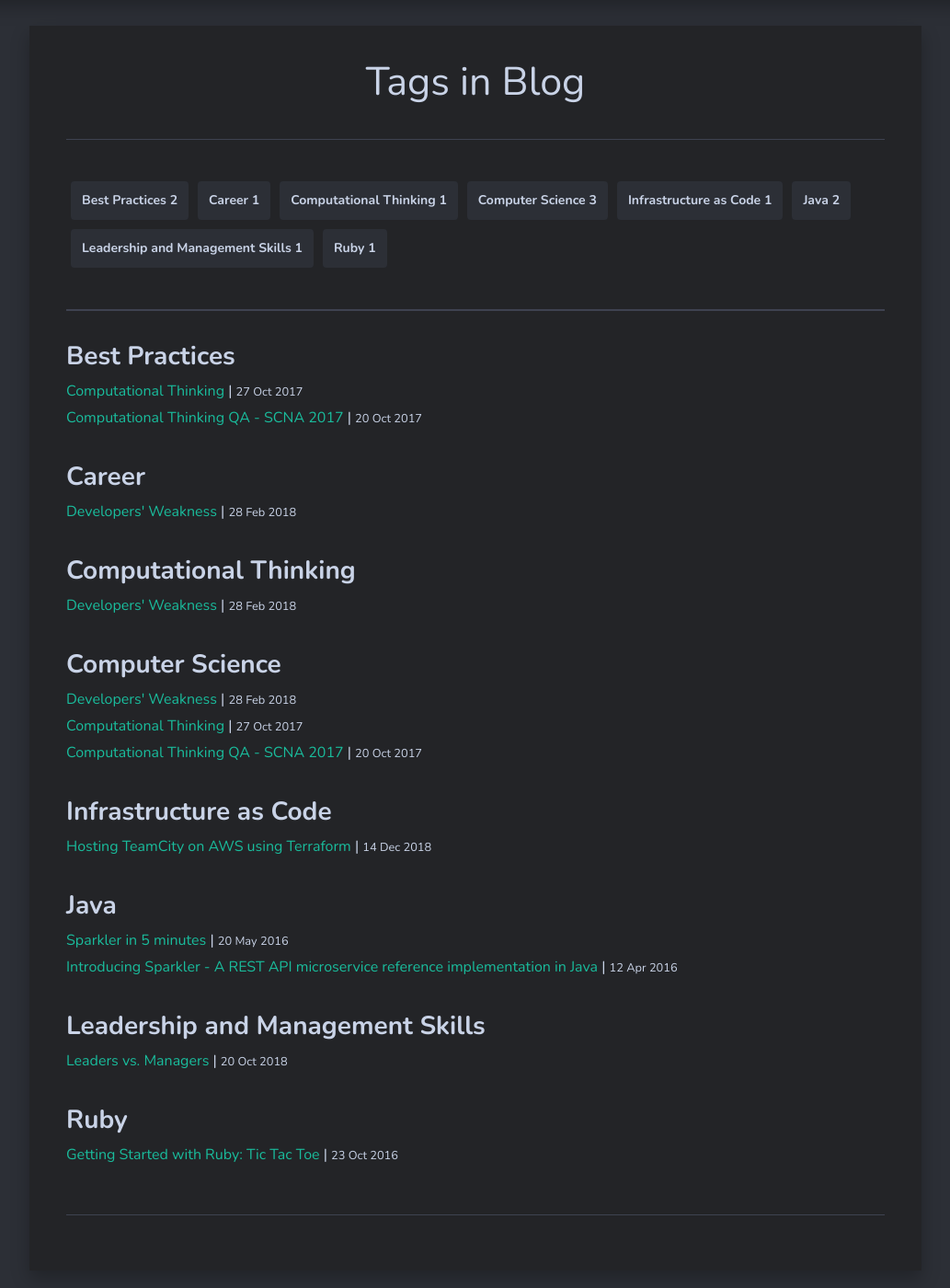
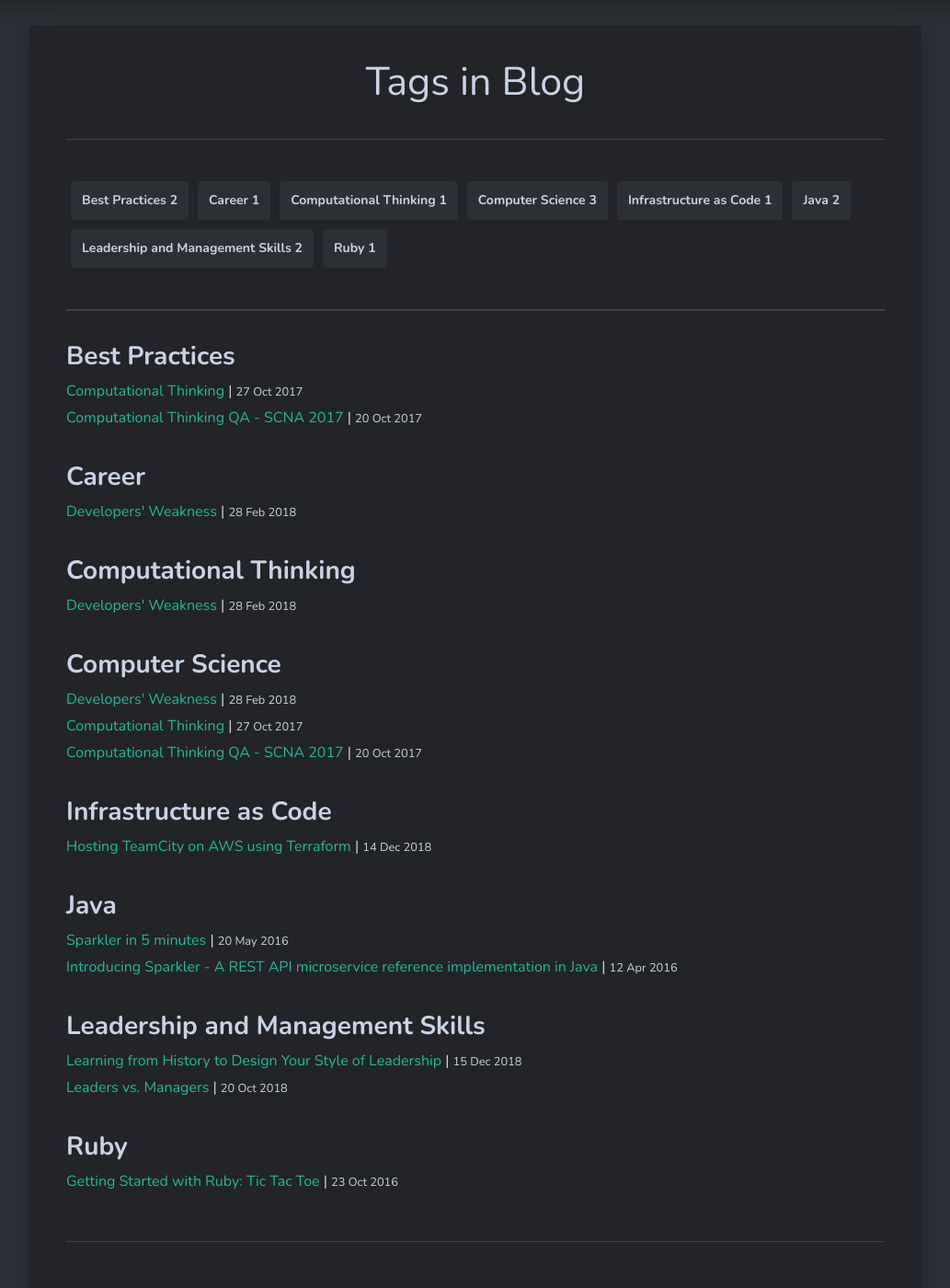
Before and after one commit to saslani/saslani.github.io, a Jekyll site: the page built from tags.html, in a window 1280 px wide and 1400 px high, scrolled down 697 px. Shown: the whole window at 92% size, without its empty margins (123-1156 px from the left). Built offline with Jekyll 4.4.1, drawn with Linux system fonts in a browser that asks for light colours; nearby versions of some CDN libraries.

Commit message:
blog image

```diff
--- a/_posts/2018-12-15-history-of-organizations.md
+++ b/_posts/2018-12-15-history-of-organizations.md
@@ -2,7 +2,8 @@
 layout: post
 title:  "Learning from History to Design Your Style of Leadership"
 date:   2018-12-15 16:15:15
-categories: Leadership and Management Skills
+image:  history_of_organizations.jpg
+tags:   [Leadership and Management Skills]
 ---
 
 As I mentioned in my [Leadership vs Management article](http://sarahaslanifar.com/leadership-vs-management/), I am exploring leadership and management styles. I want to know what makes for inspiring and effective leadership. On the other hand, I want to know why some managers are so hard to work with, even though they might be great to go out with for a drink!
```
Also changed, not shown: img/history_of_organizations.jpg (added).
